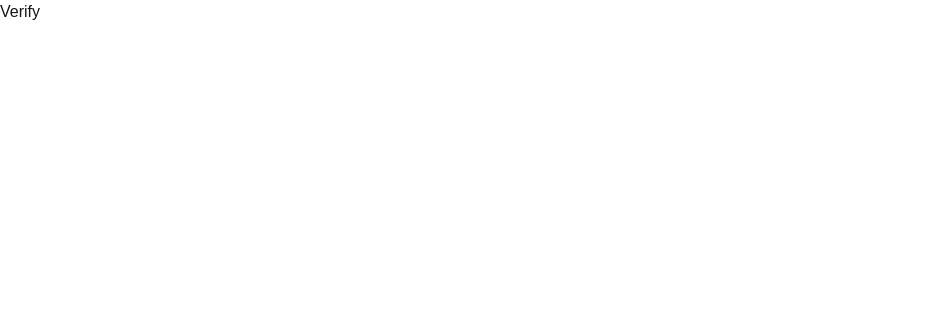
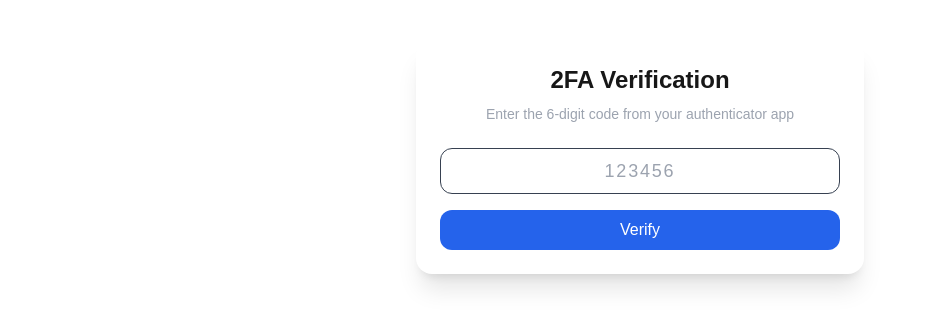
Before and after one commit to perassijulian/password-manager, a Next.js app: page /2fa/verify in a window 1280 px wide. Shown: the top 328 px of the page, without its empty margins (0-925 px from the left). Built offline with nearby package versions, Linux system fonts and the light colour scheme.

Commit message:
verify flow working

```diff
--- a/app/2fa/setup/page.tsx
+++ b/app/2fa/setup/page.tsx
@@ -7,7 +7,10 @@ import { z } from "zod";
 import { useRouter } from "next/navigation";
 
 const formSchema = z.object({
-  code: z.string().length(6, "Code must be 6 digits"),
+  code: z
+    .string()
+    .length(6, "Code must be 6 digits")
+    .regex(/^\d+$/, "Only numbers allowed"),
 });
 type FormData = z.infer<typeof formSchema>;
 
@@ -69,17 +72,21 @@ export default function Setup() {
 
   return (
     <div className="max-w-md mx-auto mt-10 p-6 bg-white rounded-2xl shadow-xl">
-      <h1 className="text-2xl font-semibold mb-4">Set up 2FA</h1>
+      <h1 className="text-2xl font-semibold mb-2 text-center">Set up 2FA</h1>
 
       {qrCode ? (
         <>
-          <p className="mb-2">Scan this QR code with your authenticator app:</p>
+          <p className="text-sm text-gray-400 mb-6 text-center">
+            Scan this QR code with your authenticator app:
+          </p>
           <div className="flex justify-center mb-4">
             <img src={qrCode} alt="2FA QR Code" className="w-48 h-48" />
           </div>
         </>
       ) : (
-        <p className="text-sm text-gray-600 mb-4">Loading QR code...</p>
+        <p className="text-sm text-gray-400 mb-6 text-center">
+          Loading QR code...
+        </p>
       )}
 
       <form onSubmit={handleSubmit(onSubmit)} className="space-y-4">
@@ -89,7 +96,7 @@ export default function Setup() {
           placeholder="Enter 6-digit code"
           maxLength={6}
           {...register("code")}
-          className="w-full p-2 border border-gray-300 rounded-xl"
+          className="w-full p-2 border border-gray-700 rounded-xl text-center text-lg tracking-widest"
         />
         {errors.code && (
           <p className="text-red-500 text-sm">{errors.code.message}</p>
@@ -99,7 +106,7 @@ export default function Setup() {
         <button
           type="submit"
           disabled={loading}
-          className="w-full bg-blue-600 text-white py-2 rounded-xl hover:bg-blue-700"
+          className="w-full bg-blue-600 text-white py-2 rounded-xl hover:bg-blue-700 disabled:opacity-70"
         >
           {loading ? "Verifying..." : "Activate 2FA"}
         </button>
--- a/app/2fa/verify/page.tsx
+++ b/app/2fa/verify/page.tsx
@@ -1,3 +1,87 @@
-export default function Verify() {
-  return <div>Verify</div>;
+"use client";
+
+import { useState } from "react";
+import { useForm } from "react-hook-form";
+import { zodResolver } from "@hookform/resolvers/zod";
+import { z } from "zod";
+import { useRouter } from "next/navigation";
+
+const formSchema = z.object({
+  code: z
+    .string()
+    .length(6, "Code must be 6 digits")
+    .regex(/^\d+$/, "Only numbers allowed"),
+});
+type FormData = z.infer<typeof formSchema>;
+
+export default function Verify2FA() {
+  const [error, setError] = useState("");
+  const [loading, setLoading] = useState(false);
+  const router = useRouter();
+
+  const {
+    register,
+    handleSubmit,
+    formState: { errors },
+  } = useForm<FormData>({ resolver: zodResolver(formSchema) });
+
+  const onSubmit = async (data: FormData) => {
+    setError("");
+    setLoading(true);
+    try {
+      const res = await fetch("/api/2fa/verify", {
+        method: "POST",
+        headers: { "Content-Type": "application/json" },
+        body: JSON.stringify({ code: data.code }),
+      });
+
+      const result = await res.json();
+
+      if (res.ok) {
+        router.push("/dashboard");
+      } else {
+        setError(result.error || "Verification failed");
+      }
+    } catch (err) {
+      console.error("2FA verify error:", err);
+      setError("An unexpected error occurred");
+    } finally {
+      setLoading(false);
+    }
+  };
+
+  return (
+    <div className="max-w-md mx-auto mt-10 p-6 bg-white rounded-2xl shadow-xl">
+      <h1 className="text-2xl font-semibold mb-2 text-center">
+        2FA Verification
+      </h1>
+      <p className="text-sm text-gray-400 mb-6 text-center">
+        Enter the 6-digit code from your authenticator app
+      </p>
+
+      <form onSubmit={handleSubmit(onSubmit)} className="space-y-4">
+        <input
+          type="text"
+          inputMode="numeric"
+          autoComplete="one-time-code"
+          placeholder="123456"
+          maxLength={6}
+          {...register("code")}
+          className="w-full p-2 border border-gray-700 rounded-xl text-center text-lg tracking-widest"
+        />
+        {errors.code && (
+          <p className="text-red-500 text-sm">{errors.code.message}</p>
+        )}
+        {error && <p className="text-red-500 text-sm">{error}</p>}
+
+        <button
+          type="submit"
+          disabled={loading}
+          className="w-full bg-blue-600 text-white py-2 rounded-xl hover:bg-blue-700 disabled:opacity-70"
+        >
+          {loading ? "Verifying..." : "Verify"}
+        </button>
+      </form>
+    </div>
+  );
 }
```
Also changed, not shown: 1 other file (tests, documents, lock files or other folders).
